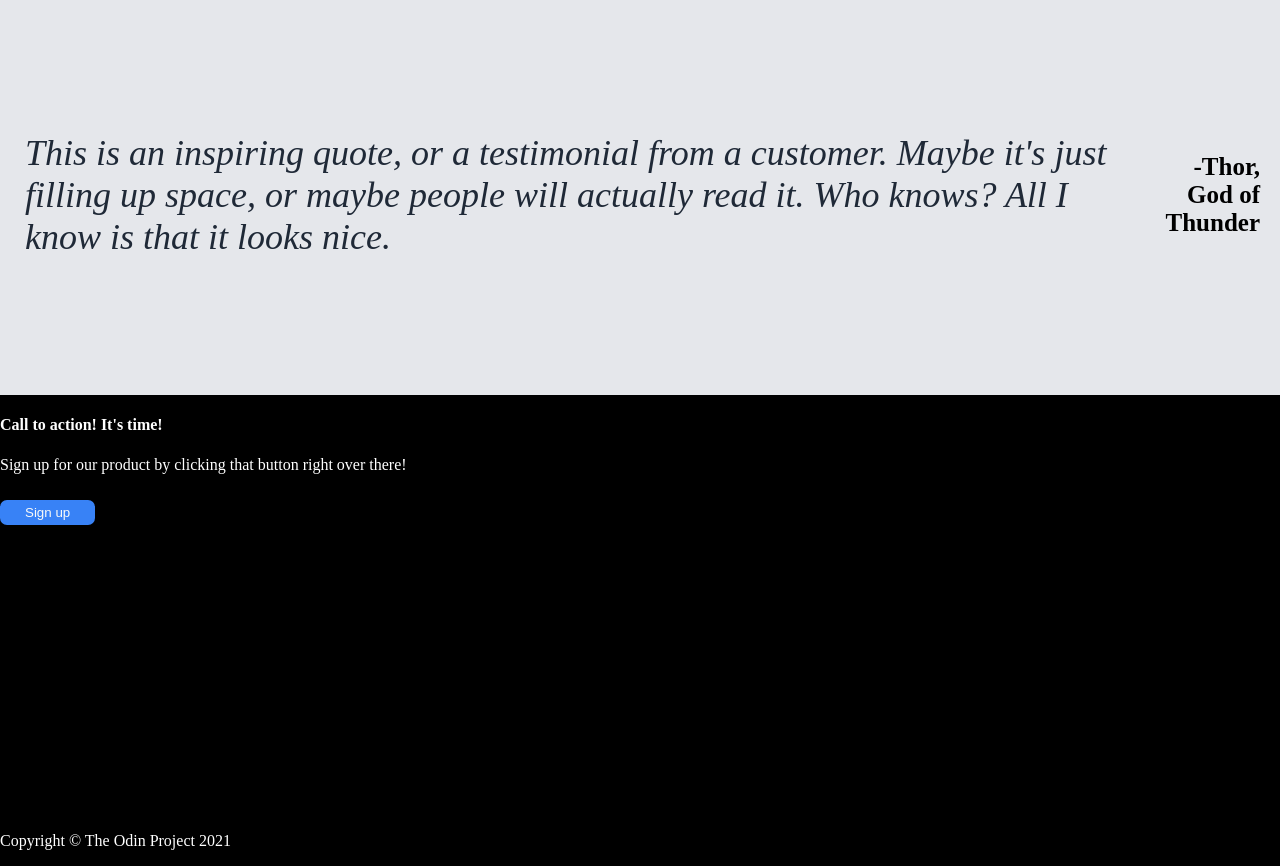
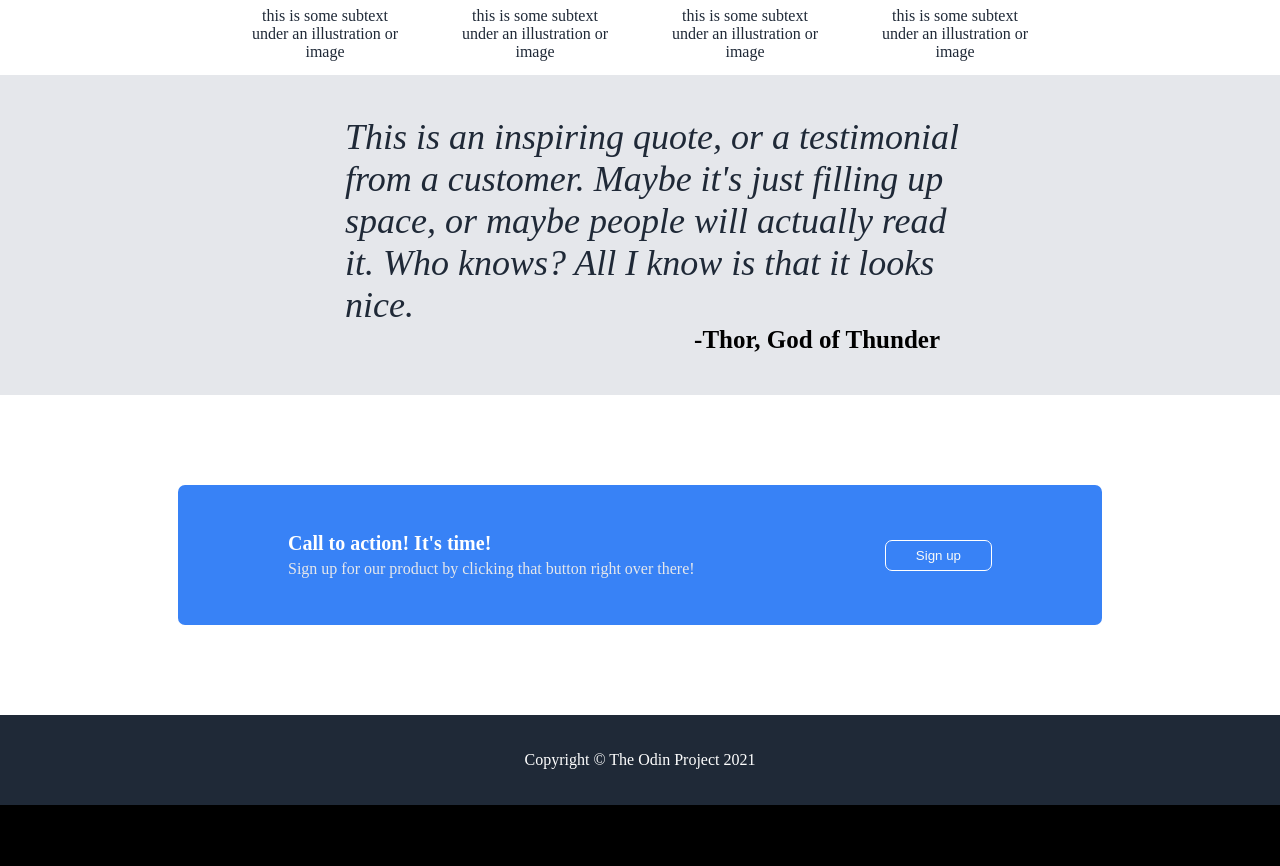
Before and after one commit to dave-forbes/landing-page, a plain HTML site: page index.html in a window 1280 px wide. Shown: the part 765-1631 px from the top of the page. After the commit the page ends 1570 px from the top, so only its background shows below. Drawn offline with Linux system fonts and the light colour scheme.

Commit message:
Style fourth section and footer

```diff
--- a/index.html
+++ b/index.html
@@ -53,9 +53,11 @@
       </div>
     </section>
     <section class="third-section">
-      <p class="quote">This is an inspiring quote, or a testimonial from a customer. Maybe it's just filling up space,
-        or maybe people will actually read it. Who knows? All I know is that it looks nice.</p>
-      <p class="name">-Thor, God of Thunder</p>
+      <div class="quote-container">
+        <p class="quote">This is an inspiring quote, or a testimonial from a customer. Maybe it's just filling up space,
+          or maybe people will actually read it. Who knows? All I know is that it looks nice.</p>
+        <p class="name">-Thor, God of Thunder</p>
+      </div>
     </section>
     <section class="fourth-section">
       <div class="action">
--- a/styles.css
+++ b/styles.css
@@ -14,10 +14,6 @@ main {
   width: 100vw;
   max-width: 1440px;
   margin: 0;
-}
-
-section {
-  height: 50vh;
 }
 
 h1 {
@@ -46,6 +42,15 @@ button {
   margin: 10px 0;
 }
 
+ul {
+  display: flex;
+  gap: 20px;
+}
+
+li {
+  list-style: none;
+}
+
 .hero p {
   font-size: 18px;
   color: #E5E7EB;
@@ -56,7 +61,13 @@ button {
   background-color: #1F2937;
   display: flex;
   flex-direction: column;
-  padding: 0 15vw;
+  padding: 0 12vw;
+  height: 60vh;
+}
+
+.first-section header {
+  display: flex;
+  justify-content: space-between;
 }
 
 .hero {
@@ -117,6 +128,7 @@ button {
   justify-content: center;
   align-items: center;
   color: black;
+  height: 40vh;
 }
 
 .quote-container {
@@ -137,16 +149,50 @@ button {
   font-size: 25px;
 }
 
-.first-section header {
+.fourth-section {
+  background-color: white;
   display: flex;
-  justify-content: space-between;
+  justify-content: center;
+  align-items: center;
+  height: 40vh;
 }
 
-ul {
+.action {
+  background-color: #3882F6;
+  width: 55%;
+  height: 100px;
+  border-radius: 7px;
+  padding: 20px 110px;
   display: flex;
-  gap: 20px;
+  align-items: center;
 }
 
-li {
-  list-style: none;
+.action-container {
+  flex: 1;
 }
+
+.action button {
+  border: 1px solid white;
+  padding: 7px 30px;
+}
+
+.action h4,
+.action p {
+  margin: 5px 0;
+}
+
+.action h4 {
+  font-size: 20px;
+}
+
+.action p {
+  color: #E5E7EB;
+}
+
+footer {
+  display: flex;
+  justify-content: center;
+  align-items: center;
+  background-color: #1F2937;
+  padding: 20px 0;
+}
```
